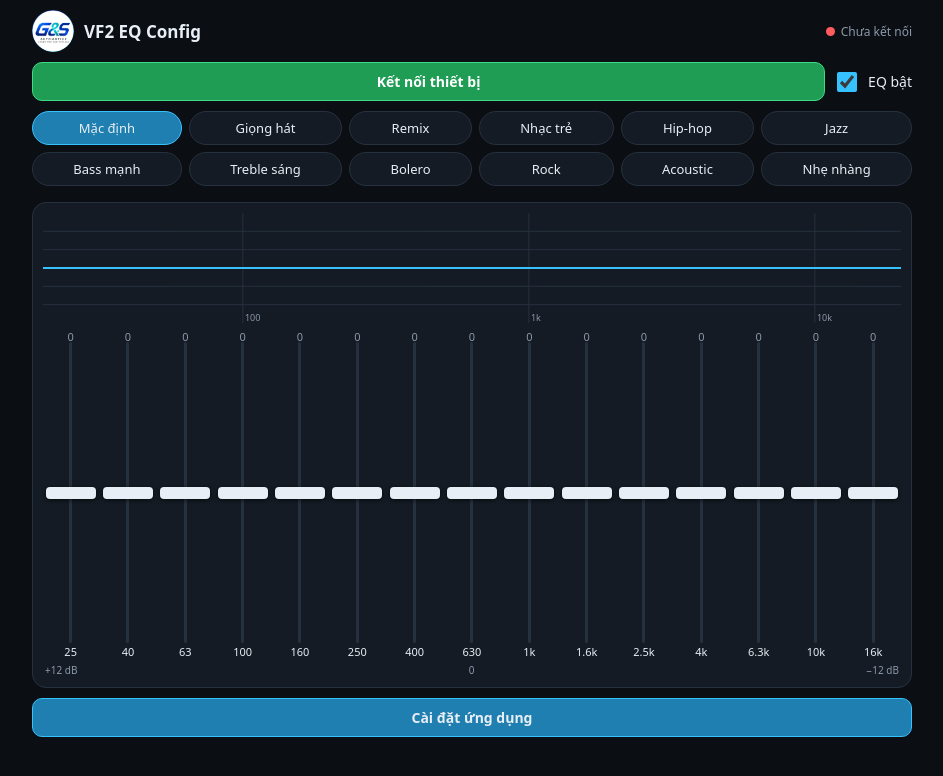
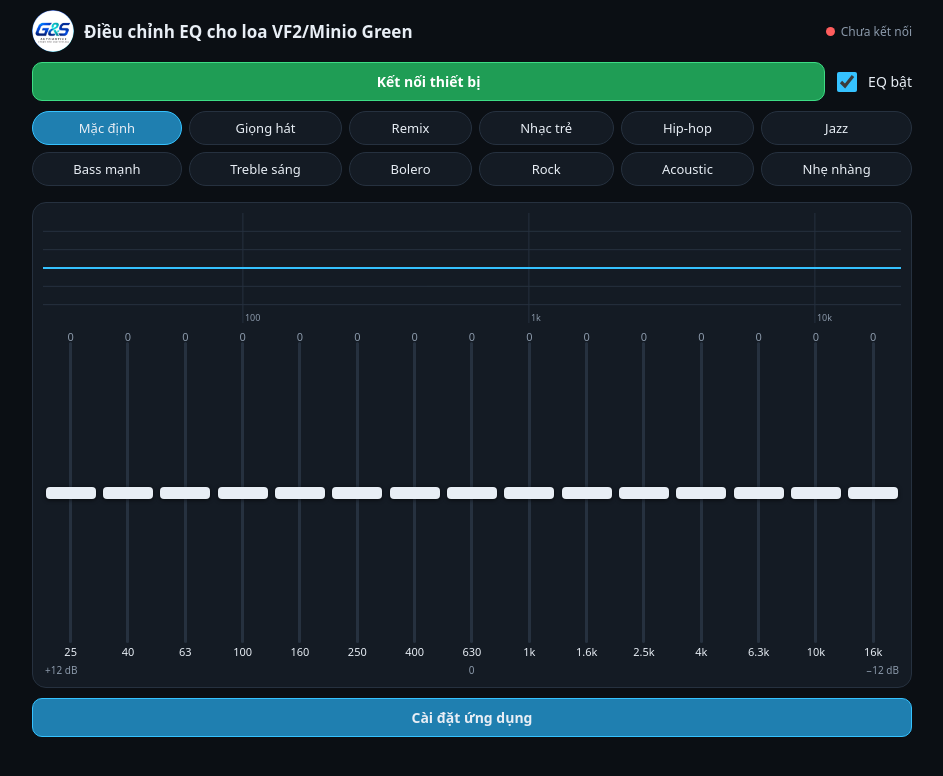
Before and after one commit to QuocDoanh2K/VF2_DSP, a plain HTML site: page index.html in a window 1280 px wide. Shown: the whole page, without its empty margins (168-1111 px from the left). Drawn offline with Linux system fonts and the light colour scheme.

Commit message:
Add files via upload

```diff
--- a/index.html
+++ b/index.html
@@ -67,7 +67,7 @@ canvas{width:100%;height:110px;display:block;margin-bottom:6px}
 </head>
 <body>
 <header>
-  <div class="brand"><img src="logo.png" alt="G&S Automotive" width="42" height="42"><h1>VF2 EQ Config</h1></div>
+  <div class="brand"><img src="logo.png" alt="G&S Automotive" width="42" height="42"><h1>Điều chỉnh EQ cho loa VF2/Minio Green</h1></div>
   <div class="status"><span class="dot" id="dot"></span><span id="stt">Chưa kết nối</span></div>
 </header>
 
```
Also changed, not shown: manifest.webmanifest.
